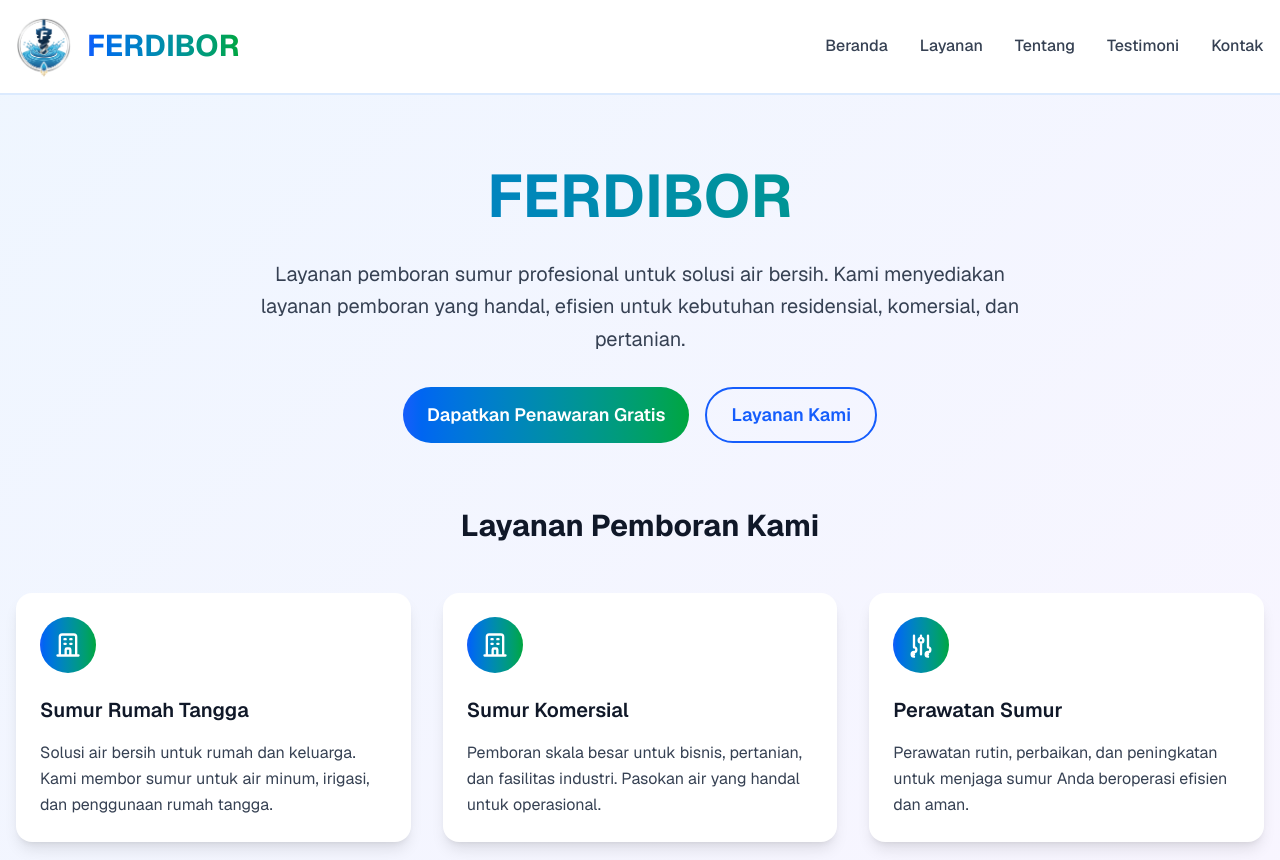
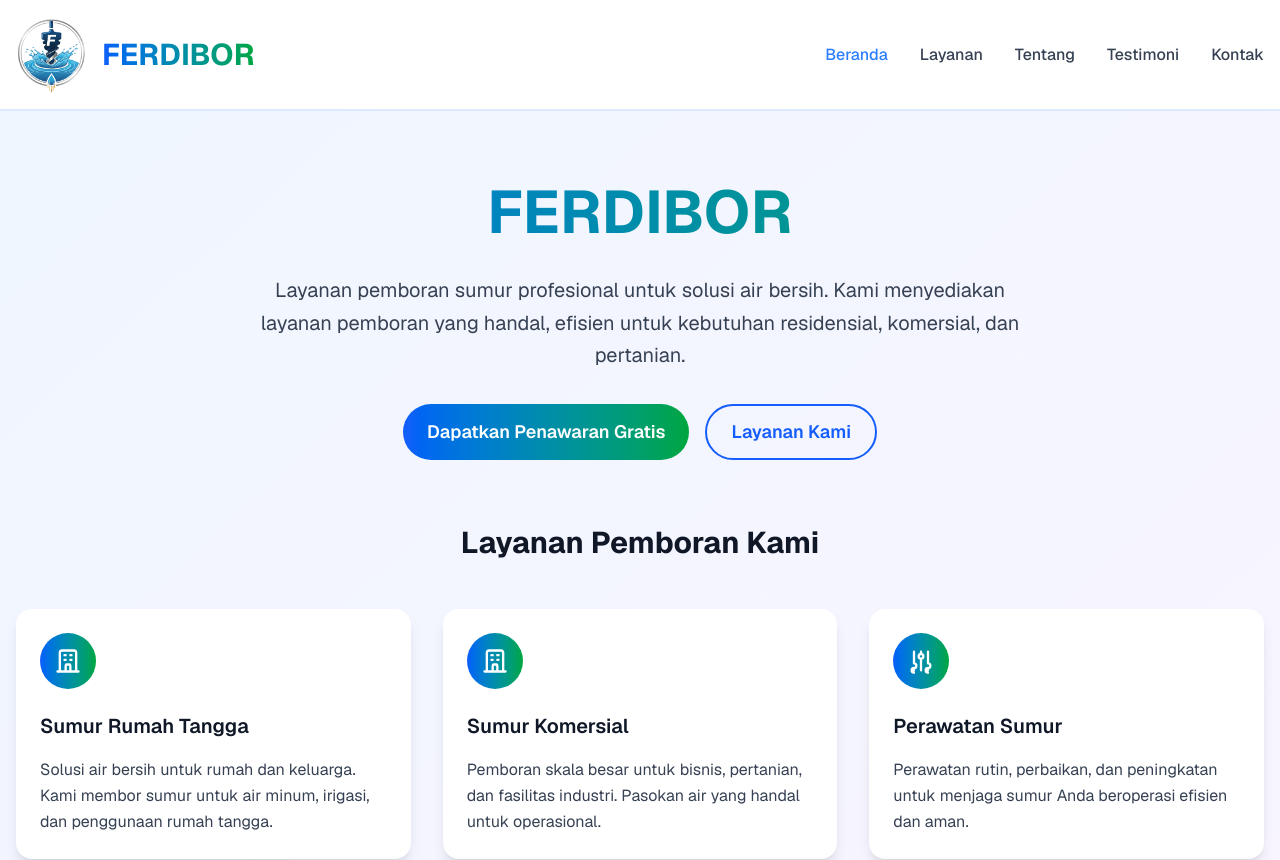
Before and after one commit to reziferdiansyah/SSR-Next-JS, a Next.js app: page / in a window 1280 px wide. Shown: the top 860 px of the page. Built offline with nearby package versions, Linux system fonts and the light colour scheme.

Commit message:
active-link

```diff
--- a/src/components/Header.tsx
+++ b/src/components/Header.tsx
@@ -3,9 +3,11 @@
 import Link from 'next/link';
 import Image from 'next/image';
 import { useState } from 'react';
+import { usePathname } from 'next/navigation';
 
 export default function Header() {
     const [isOpen, setIsOpen] = useState(false);
+    const pathname = usePathname();
 
     return (
         <header className="bg-white text-gray-900 shadow-lg border-b-2 border-blue-100">
@@ -15,18 +17,18 @@ export default function Header() {
                         <Image
                             src="/images/logo.png"
                             alt="FERDIBOR Logo"
-                            width={55}
-                            height={55}
+                            width={70}
+                            height={70}
                         />
                     </div>
                     <span className="text-3xl font-bold ml-4 bg-gradient-to-r from-blue-600 to-green-600 bg-clip-text text-transparent">FERDIBOR</span>
                 </Link>
                 <nav className="hidden md:flex space-x-8">
-                    <Link href="/" className="text-gray-700 hover:text-blue-600 transition-colors font-medium">Beranda</Link>
-                    <Link href="/services" className="text-gray-700 hover:text-blue-600 transition-colors font-medium">Layanan</Link>
-                    <Link href="/about" className="text-gray-700 hover:text-blue-600 transition-colors font-medium">Tentang</Link>
-                    <Link href="/testimonials" className="text-gray-700 hover:text-blue-600 transition-colors font-medium">Testimoni</Link>
-                    <Link href="/contact" className="text-gray-700 hover:text-blue-600 transition-colors font-medium">Kontak</Link>
+                    <Link href="/" className={`hover:text-blue-600 transition-colors font-medium ${pathname === '/' ? 'text-blue-500' : 'text-gray-700'}`}>Beranda</Link>
+                    <Link href="/services" className={`hover:text-blue-600 transition-colors font-medium ${pathname === '/services' ? 'text-blue-500' : 'text-gray-700'}`}>Layanan</Link>
+                    <Link href="/about" className={`hover:text-blue-600 transition-colors font-medium ${pathname === '/about' ? 'text-blue-500' : 'text-gray-700'}`}>Tentang</Link>
+                    <Link href="/testimonials" className={`hover:text-blue-600 transition-colors font-medium ${pathname === '/testimonials' ? 'text-blue-500' : 'text-gray-700'}`}>Testimoni</Link>
+                    <Link href="/contact" className={`hover:text-blue-600 transition-colors font-medium ${pathname === '/contact' ? 'text-blue-500' : 'text-gray-700'}`}>Kontak</Link>
                 </nav>
                 <div className="md:hidden">
                     <button
@@ -45,35 +47,35 @@ export default function Header() {
                     <nav className="container mx-auto px-4 py-4 flex flex-col space-y-4">
                         <Link
                             href="/"
-                            className="text-gray-700 hover:text-blue-600 transition-colors font-medium py-2"
+                            className={`hover:text-blue-600 transition-colors font-medium py-2 ${pathname === '/' ? 'text-blue-500' : 'text-gray-700'}`}
                             onClick={() => setIsOpen(false)}
                         >
                             Beranda
                         </Link>
                         <Link
                             href="/services"
-                            className="text-gray-700 hover:text-blue-600 transition-colors font-medium py-2"
+                            className={`hover:text-blue-600 transition-colors font-medium py-2 ${pathname === '/services' ? 'text-blue-500' : 'text-gray-700'}`}
                             onClick={() => setIsOpen(false)}
                         >
                             Layanan
                         </Link>
                         <Link
                             href="/about"
-                            className="text-gray-700 hover:text-blue-600 transition-colors font-medium py-2"
+                            className={`hover:text-blue-600 transition-colors font-medium py-2 ${pathname === '/about' ? 'text-blue-500' : 'text-gray-700'}`}
                             onClick={() => setIsOpen(false)}
                         >
                             Tentang
                         </Link>
                         <Link
                             href="/testimonials"
-                            className="text-gray-700 hover:text-blue-600 transition-colors font-medium py-2"
+                            className={`hover:text-blue-600 transition-colors font-medium py-2 ${pathname === '/testimonials' ? 'text-blue-500' : 'text-gray-700'}`}
                             onClick={() => setIsOpen(false)}
                         >
                             Testimoni
                         </Link>
                         <Link
                             href="/contact"
-                            className="text-gray-700 hover:text-blue-600 transition-colors font-medium py-2"
+                            className={`hover:text-blue-600 transition-colors font-medium py-2 ${pathname === '/contact' ? 'text-blue-500' : 'text-gray-700'}`}
                             onClick={() => setIsOpen(false)}
                         >
                             Kontak
```
